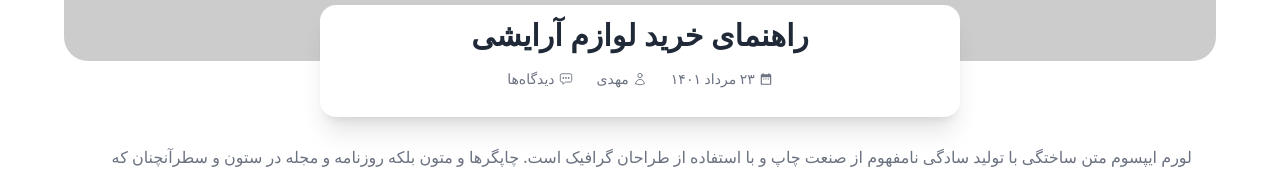
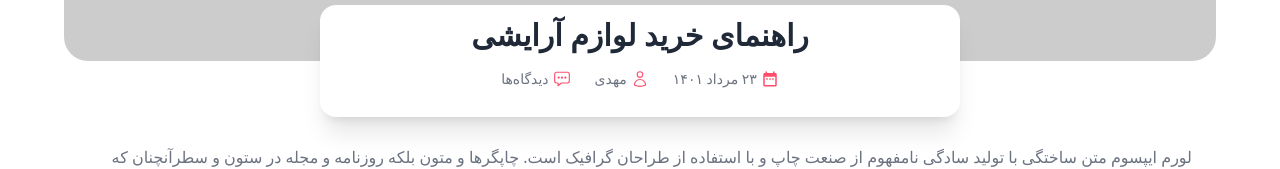
Before and after one commit to Sayyadi68/Ziuran, a React (Vite) app: page /blog/1 in a window 1280 px wide. Shown: the part 563-732 px from the top of the page. Built offline with nearby package versions, Linux system fonts and the light colour scheme.

Commit message:
Update CurrBlogPage.jsx

```diff
--- a/src/pages/CurrBlogPage.jsx
+++ b/src/pages/CurrBlogPage.jsx
@@ -38,15 +38,15 @@ const CurrBlogPage = () => {
                             {/* متا دیتا */}
                             <div className="text-sm text-gray-500 mb-4 flex flex-row items-center justify-center gap-6">
                                 <span className="flex items-center gap-1">
-                                    <MdDateRange />
+                                    <MdDateRange className="text-[#FF4D6D] text-lg font-semibold" />
                                     {blog.date}
                                 </span>
                                 <span className="flex items-center gap-1">
-                                    <HiOutlineUser />
+                                    <HiOutlineUser className="text-[#FF4D6D] text-lg font-semibold" />
                                     {blog.writer}
                                 </span>
                                 <span className="flex items-center gap-1">
-                                    <IoChatboxEllipsesOutline />
+                                    <IoChatboxEllipsesOutline className="text-[#FF4D6D] text-lg font-semibold" />
                                     دیدگاه‌ها
                                 </span>
                             </div>
```
